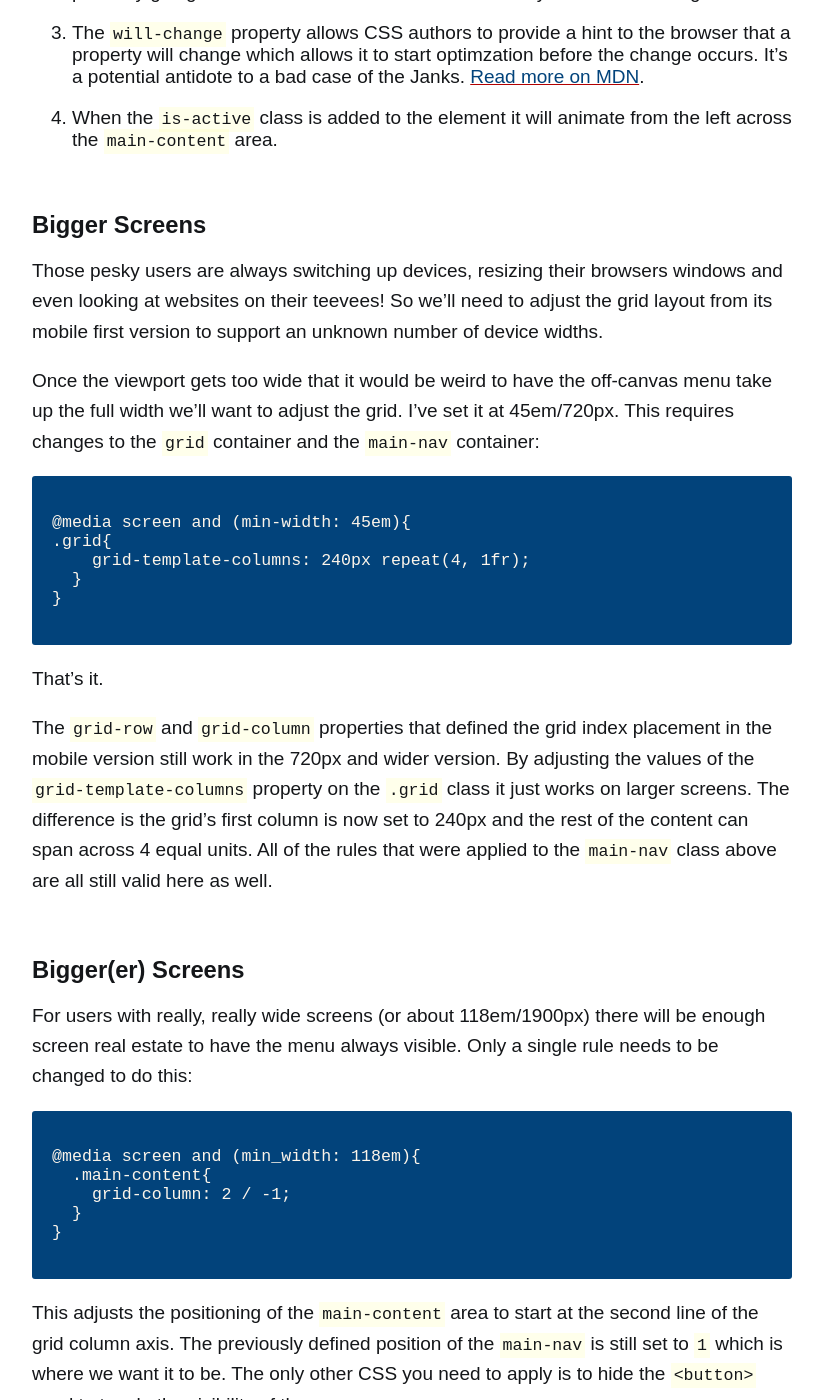
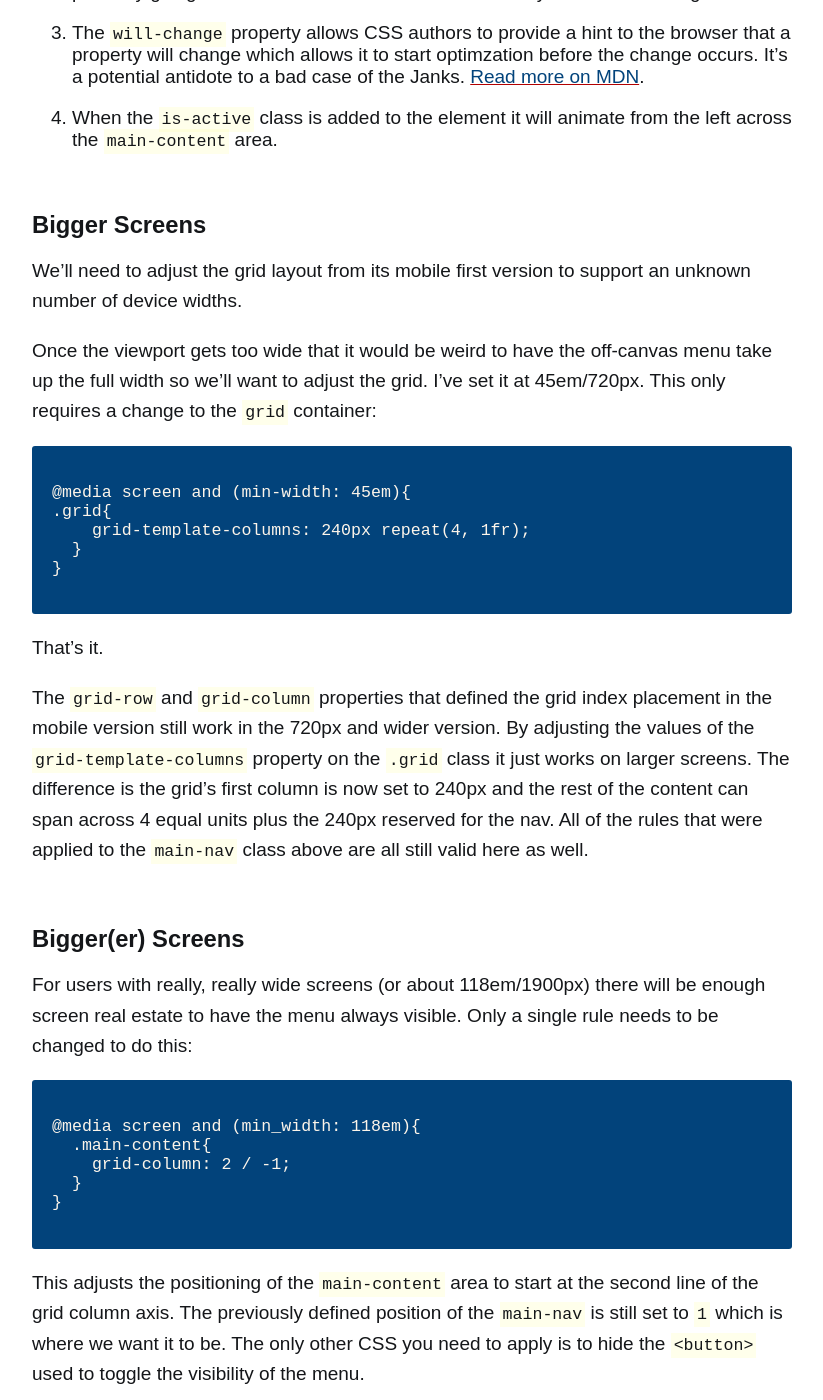
Before and after one commit to dumaurier/dumaurier.github.com, a Jekyll site: the page built from _posts/2017-05-01-css-grid-layout-off-canvas-navigation.markdown, in a window 1280 px wide and 1400 px high, scrolled down 2470 px. Shown: the whole window, without its empty margins (228-1051 px from the left). Built offline with Jekyll 4.4.1, drawn with Linux system fonts in a browser that asks for light colours; some of the changed text lies outside the part shown.

Commit message:
minor edits

```diff
--- a/_posts/2017-05-01-css-grid-layout-off-canvas-navigation.markdown
+++ b/_posts/2017-05-01-css-grid-layout-off-canvas-navigation.markdown
@@ -37,7 +37,7 @@ The basic structure of the page is fairly simple.
 </main>
 {% endhighlight %}
 
-When the grid is defined, I'll want to assign the `main-nav` and `main-content` to the same `grid-row` regardless of viewport size. Whether or not the `main-nav` is visible and how wide it is will depend on the viewport.
+When the grid is defined, We'll want to assign the `main-nav` and `main-content` to the same `grid-row` regardless of viewport size. Whether or not the `main-nav` is visible and how wide it is will depend on the viewport.
 
 {% highlight css %}
 .grid{
@@ -75,7 +75,7 @@ The simplified placement of the grid items is as follows:
 }
 {% endhighlight %}
 
-Now that the basic grid is defined, some CSS is needed on the `main-nav` to push it off the viewport and rule to trigger the animation when the class `is-active` is present.
+Now that the basic grid is defined, some CSS is needed on the `main-nav` to push it off the viewport and a rule to trigger the animation when the class `is-active` is present.
 
 {% highlight css %}
 .main-nav{
@@ -102,9 +102,9 @@ Now that the basic grid is defined, some CSS is needed on the `main-nav` to push
 
 ### Bigger Screens
 
-Those pesky users are always switching up devices, resizing their browsers windows and even looking at websites on their teevees! So we'll need to adjust the grid layout from its mobile first version to support an unknown number of device widths.
+We'll need to adjust the grid layout from its mobile first version to support an unknown number of device widths.
 
-Once the viewport gets too wide that it would be weird to have the off-canvas menu take up the full width we'll want to adjust the grid. I've set it at 45em/720px. This requires changes to the `grid` container and the `main-nav` container:
+Once the viewport gets too wide that it would be weird to have the off-canvas menu take up the full width so we'll want to adjust the grid. I've set it at 45em/720px. This only requires a change to the `grid` container:
 
 {% highlight css %}
 @media screen and (min-width: 45em){
@@ -116,7 +116,7 @@ Once the viewport gets too wide that it would be weird to have the off-canvas me
 
 That's it.
 
-The `grid-row` and `grid-column` properties that defined the grid index placement in the mobile version still work in the 720px and wider version. By adjusting the values of the `grid-template-columns` property on the `.grid` class it just works on larger screens. The difference is the grid's first column is now set to 240px and the rest of the content can span across 4 equal units. All of the rules that were applied to the `main-nav` class above are all still valid here as well.
+The `grid-row` and `grid-column` properties that defined the grid index placement in the mobile version still work in the 720px and wider version. By adjusting the values of the `grid-template-columns` property on the `.grid` class it just works on larger screens. The difference is the grid's first column is now set to 240px and the rest of the content can span across 4 equal units plus the 240px reserved for the nav. All of the rules that were applied to the `main-nav` class above are all still valid here as well.
 
 ### Bigger(er) Screens
 
```
Also changed, not shown: 2 other files.
